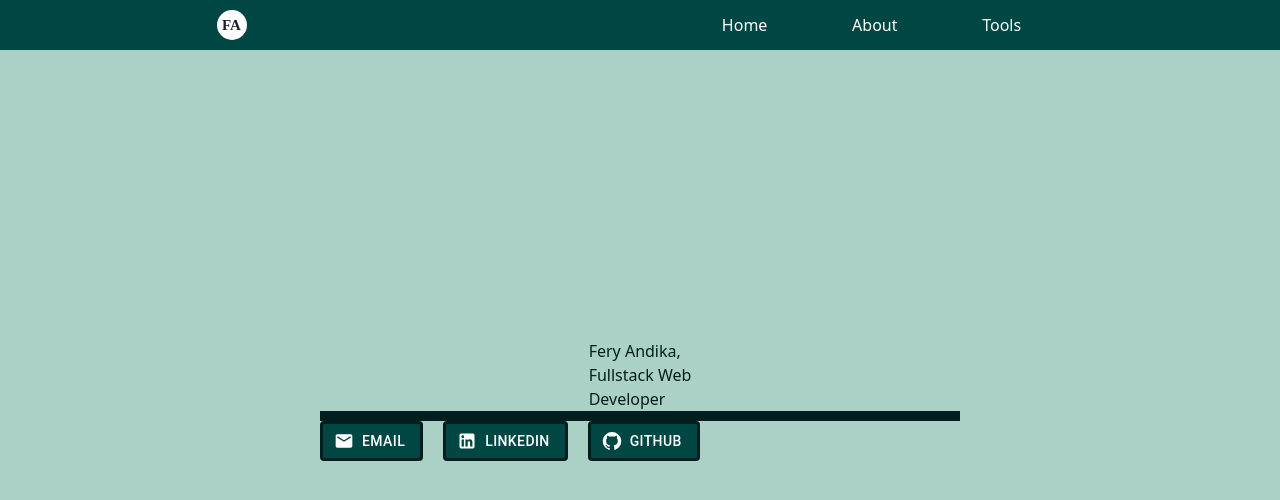
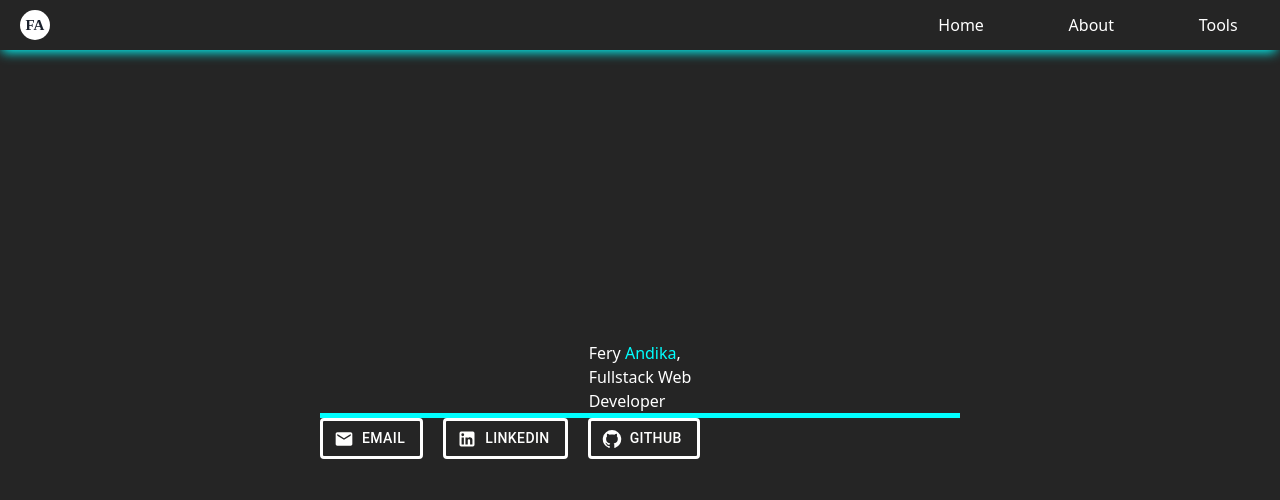
Before and after one commit to feryndka/Portfolio-React, a React (Vite) app: page / in a window 1280 px wide. Shown: the top 500 px of the page. Built offline with nearby package versions, Linux system fonts and the light colour scheme.

Commit message:
Update Theme

```diff
--- a/src/App.css
+++ b/src/App.css
@@ -5,19 +5,21 @@
 * {
   padding: 0;
   margin: 0;
-  /* font-family: Inter, system-ui, Avenir, Helvetica, Arial, sans-serif; */
 }
 
 nav {
   position: fixed;
   width: 100%;
   display: flex;
-  background-color: #004643;
-  justify-content: space-around;
+  background-color: #252525;
+  justify-content: space-between;
   color: white;
   height: 50px;
   align-items: center;
   z-index: 1;
+  box-shadow: -1px 5px 11px -3px cyan;
+-webkit-box-shadow: -1px 5px 11px -3px cyan;
+-moz-box-shadow: -1px 5px 11px -3px cyan;
 }
 
 nav .iconDensity {
@@ -35,11 +37,12 @@ nav .logo {
   background-color: white;
   width: 30px;
   height: 30px;
+  margin-left: 20px;
   border-radius: 100%;
 }
 
 nav .logo:hover {
-  background-color: #f9bc60;
+  background-color: cyan;
 }
 
 nav ul {
@@ -56,12 +59,12 @@ nav ul li a {
 }
 
 nav ul li a:hover {
-  color: #f9bc60;
+  color: cyan;
 }
 
 .hero {
   height: 100vh;
-  background-color: #abd1c6;
+  background-color: #252525;
   overflow-x: hidden;
 }
 
@@ -70,14 +73,14 @@ nav ul li a:hover {
   height: 100%;
   justify-content: center;
   align-items: center;
-  color: #001e1d;
+  color: white;
   flex-direction: column;
 }
 
 .hero div .line {
   width: 40rem;
-  height: 10px;
-  background-color: #001e1d;
+  height: 5px;
+  background-color: cyan;
 }
 
 .hero div .btnpg1 {
@@ -85,8 +88,7 @@ nav ul li a:hover {
 }
 
 .hero div .btnpg1 Button {
-  border: 3px solid #001e1d;
-  background-color: #004643;
+  border: 3px solid white;
   color: #fffffe;
   margin-right: 20px;
 }
@@ -97,19 +99,20 @@ nav ul li a:hover {
 }
 
 .hero div .btnpg1 Button:hover,  .hero div .btnpg1 Button a:hover{
-  background-color: #f9bc60;
-  color: #001e1d;
+  background-color: cyan;
+  color: black;
+  border: 3px solid black;
 }
 
 .page2 {
   height: 600px;
-  background-color: #004643;
+  background-color: #252525;
 }
 
 .line2 {
   width: 30%;
-  height: 15px;
-  background-color: #fffffe;
+  height: 10px;
+  background-color: cyan;
 }
 
 .my-24{
@@ -118,19 +121,20 @@ nav ul li a:hover {
 }
 
 .p-5 span {
-  color: #fffffe;
+  color: cyan;
 }
 
 .p-5 {
-  color: #abd1c6;
+  color: white;
 }
 
 .page3 {
   height: 500px;
-  background-color: #abd1c6;
+  background-color: #252525;
 }
 
 .page3 .header3 {
+  color: white;
   display: flex;
   justify-content: center;
   align-items: center;
@@ -142,42 +146,26 @@ nav ul li a:hover {
   border-radius: 20px;
 }
 
-.page4 {
-  height: 40%;
-  background-color: #004643;
-}
-
-.page4 .header4 {
-  color: #fffffe;
-  display: flex;
-  justify-content: center;
-  align-items: center;
-  font-size: 4rem;
-}
-
-.page4 .content {
-  background-color: white;
-}
-
 /* Responsive Breakpoint */
 /* Screen Laptop */
 @media screen and (max-width: 1024px) {
   nav .iconDensity {
     cursor: pointer;
     display: flex;
+    margin-right: 20px;
   }
 
   nav .iconDensity:hover {
-    color: #f9bc60;
+    color: cyan;
   }
 
   nav ul {
     position:absolute;
     flex-direction: column;
-    background-color: #004643;
+    background-color: #252525;
     top: 0;
     width: 100%;
-    margin-top: 50px;
+    margin-top: 40px;
     height: 30vh;
     justify-content: space-around;
     z-index: -1;
@@ -185,7 +173,7 @@ nav ul li a:hover {
   }
 
   nav ul.visible {
-    transform: translateY(-110%);
+    transform: translateY(-120%);
   }
 
   /* Page 1 Start */
@@ -225,19 +213,20 @@ nav ul li a:hover {
   nav .iconDensity {
     cursor: pointer;
     display: flex;
+    margin-right: 20px;
   }
 
   nav .iconDensity:hover {
-    color: #f9bc60;
+    color: cyan;
   }
 
   nav ul {
     position:absolute;
     flex-direction: column;
-    background-color: #004643;
+    background-color: #252525;
     top: 0;
     width: 100%;
-    margin-top: 50px;
+    margin-top: 40px;
     height: 30vh;
     justify-content: space-around;
     z-index: -1;
@@ -245,7 +234,7 @@ nav ul li a:hover {
   }
 
   nav ul.visible {
-    transform: translateY(-110%);
+    transform: translateY(-120%);
   }
 
   /* Page 1 Start */
@@ -285,19 +274,20 @@ nav ul li a:hover {
   nav .iconDensity {
     cursor: pointer;
     display: flex;
+    margin-right: 20px;
   }
 
   nav .iconDensity:hover {
-    color: #f9bc60;
+    color: cyan;
   }
 
   nav ul {
     position:absolute;
     flex-direction: column;
-    background-color: #004643;
+    background-color: #252525;
     top: 0;
     width: 100%;
-    margin-top: 50px;
+    margin-top: 40px;
     height: 30vh;
     justify-content: space-around;
     z-index: -1;
@@ -305,7 +295,7 @@ nav ul li a:hover {
   }
 
   nav ul.visible {
-    transform: translateY(-110%);
+    transform: translateY(-120%);
   }
 
   /* Page 1 Start */
@@ -329,7 +319,6 @@ nav ul li a:hover {
   .hero div .btnpg1 a {
     padding: 10px;
   }
-
   /* Page 1 End */
 
   /* Page 2 Start */
@@ -364,4 +353,5 @@ nav ul li a:hover {
   .page3 .header3 {
     margin-top: 0;
   }
+  /* Page 3 End */
 }
--- a/src/sections/hero.jsx
+++ b/src/sections/hero.jsx
@@ -8,7 +8,7 @@ export default function Hero() {
         <div className="hero">
             {/* Page 1 Start */}
             <div className="page1" id='home'>
-                <h1 className='text-[100px] font-semibold'>Fery Andika, <br />Fullstack Web <br />Developer</h1>
+                <h1 className='text-[100px] font-semibold'>Fery <span style={{color:'cyan'}}>Andika</span>, <br />Fullstack Web <br />Developer</h1>
                 <div className="line"></div>
                 <div className='btnpg1 my-5'>
                     <a href="mailto:feryandika151@gmail.com">
@@ -29,9 +29,7 @@ export default function Hero() {
                 </div>
             </div>
             {/* Page 1 End */}
-
             <hr id='about' />
-
             {/* Page 2 Start */}
             <div className='page2 grid grid-cols-2 gap-10'>
                 <div className='font-bold mx-8 my-24'>
--- a/src/sections/navbar.jsx
+++ b/src/sections/navbar.jsx
@@ -14,7 +14,7 @@ export default function Navbar() {
             <div className="logo">FA</div>
 
             <ul className={!isDensityIconVisible ? '' : 'visible'}>
-                <li><a href="#home">Home</a></li>
+                <li><a href="/">Home</a></li>
                 <li><a href="#about">About</a></li>
                 <li><a href="#tools">Tools</a></li>
             </ul>
```
